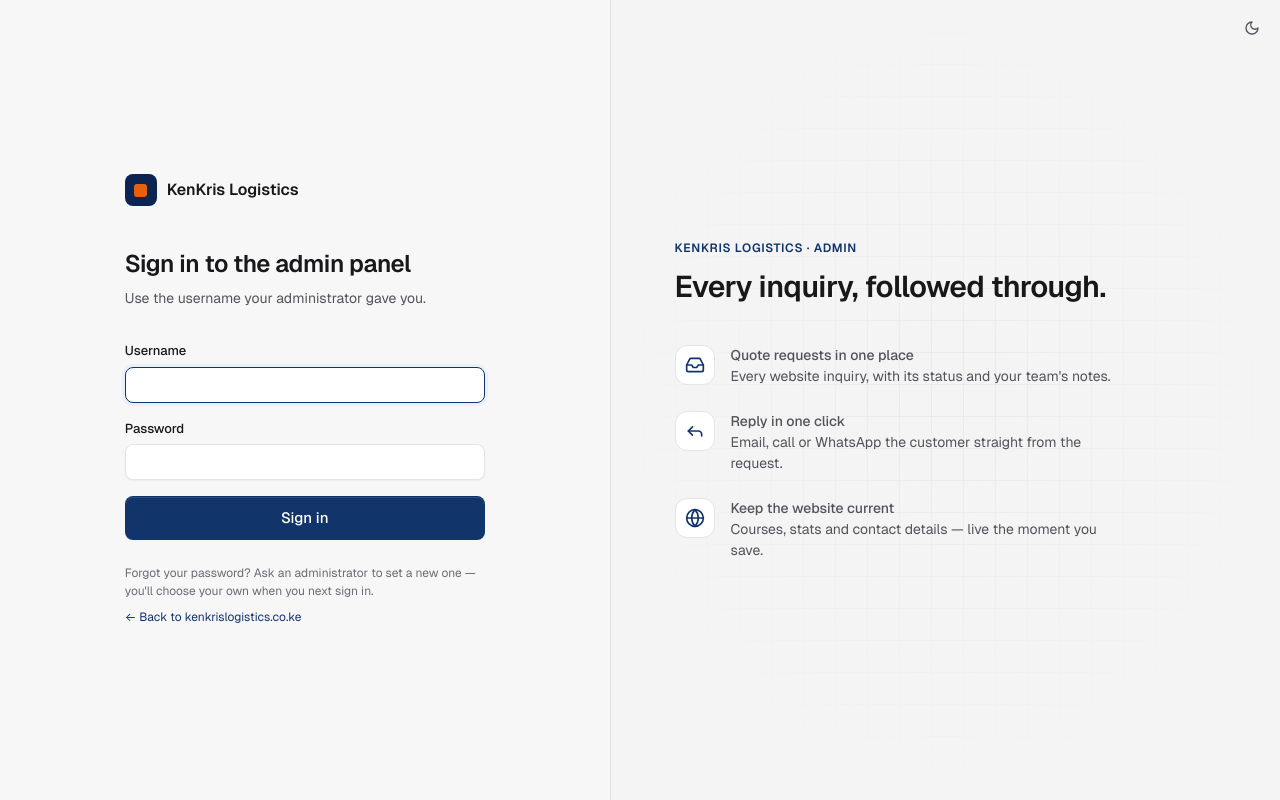
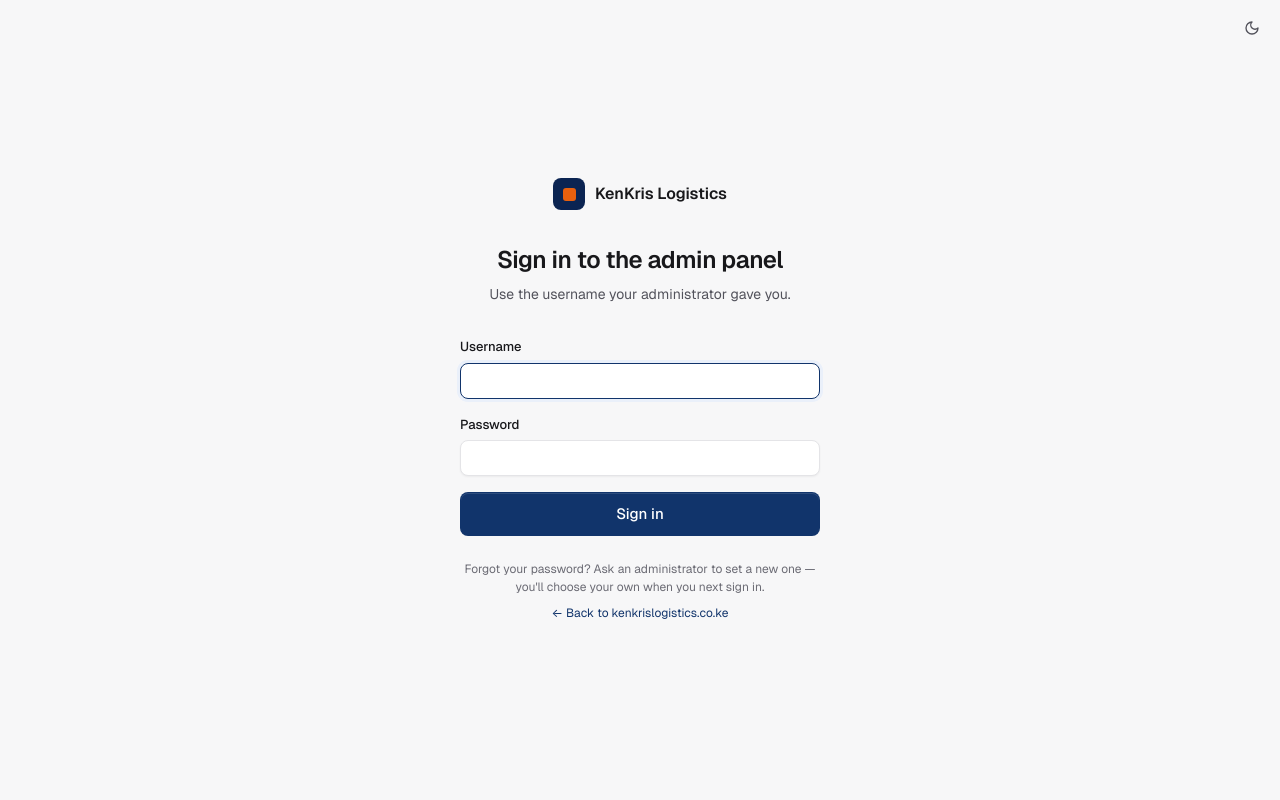
Before and after one commit to calebmayaka/kenkris, a Django app: page /admin/login/ in a window 1280 px wide. Run offline with Django 5.2, Linux system fonts and the light colour scheme; data comes from the database, SQL or seed files in the repository.

Commit message:
Simplify admin sign-in: remove side panel, centre the form
Co-Authored-By: Claude Opus 5.5 <noreply@anthropic.com>
Claude-Session: https://claude.ai/code/session_01FwMJ4RJp13yMbGdz3kEaJi

```diff
--- a/panel/static/panel/panel.css
+++ b/panel/static/panel/panel.css
@@ -272,11 +272,12 @@ input:focus, select:focus, textarea:focus { outline: none; border-color: var(--a
 .form-actions { display: flex; align-items: center; gap: 8px; margin-top: 8px; }
 
 /* ---------- Auth (split screen) ---------- */
-.auth { display: grid; min-height: 100%; grid-template-columns: minmax(0, 1fr) minmax(0, 1.1fr); background: var(--bg); }
-.auth-form { display: flex; flex-direction: column; justify-content: center; padding: 48px 48px; }
+.auth { display: grid; min-height: 100%; grid-template-columns: 1fr; place-items: center; background: var(--bg); }
+.auth-form { width: 100%; display: flex; flex-direction: column; justify-content: center; padding: 48px 24px; }
 .auth-inner { width: 100%; max-width: 360px; margin: 0 auto; }
-.auth-brand { display: flex; align-items: center; gap: 10px; margin-bottom: 40px; color: var(--fg); text-decoration: none !important; }
+.auth-brand { display: flex; align-items: center; justify-content: center; gap: 10px; margin-bottom: 32px; color: var(--fg); text-decoration: none !important; }
 .auth-brand .org-name { font-size: 16px; }
+.auth h1, .auth .lead, .auth-note { text-align: center; }
 .auth h1 { font-size: 24px; font-weight: 600; letter-spacing: -.02em; }
 .auth .lead { margin-top: 6px; color: var(--fg-2); }
 .auth form { margin-top: 32px; }
--- a/panel/templates/panel/login.html
+++ b/panel/templates/panel/login.html
@@ -38,25 +38,5 @@
     </div>
   </main>
 
-  <aside class="auth-aside" aria-label="About the admin panel">
-    <div>
-      <p class="eyebrow">KenKris Logistics · Admin</p>
-      <h2>Every inquiry, followed through.</h2>
-      <ul class="points">
-        <li>
-          <span class="ico"><svg class="i" aria-hidden="true"><use href="#i-inbox"/></svg></span>
-          <span><b>Quote requests in one place</b><span>Every website inquiry, with its status and your team's notes.</span></span>
-        </li>
-        <li>
-          <span class="ico"><svg class="i" aria-hidden="true"><use href="#i-reply"/></svg></span>
-          <span><b>Reply in one click</b><span>Email, call or WhatsApp the customer straight from the request.</span></span>
-        </li>
-        <li>
-          <span class="ico"><svg class="i" aria-hidden="true"><use href="#i-globe"/></svg></span>
-          <span><b>Keep the website current</b><span>Courses, stats and contact details — live the moment you save.</span></span>
-        </li>
-      </ul>
-    </div>
-  </aside>
 </div>
 {% endblock %}
```
